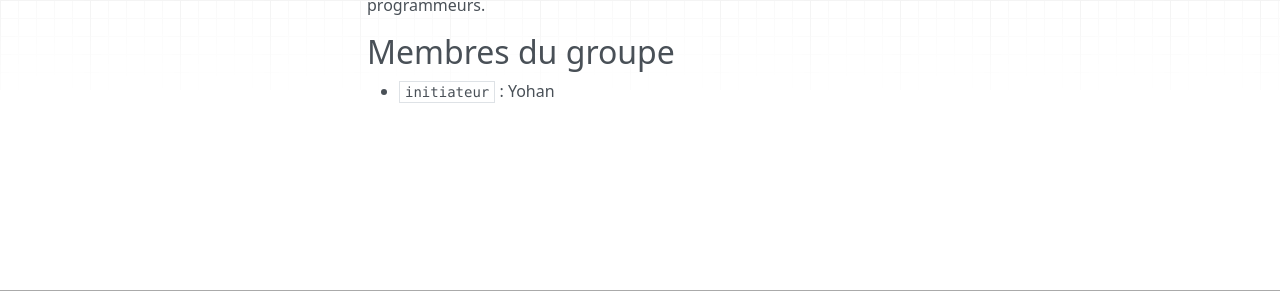
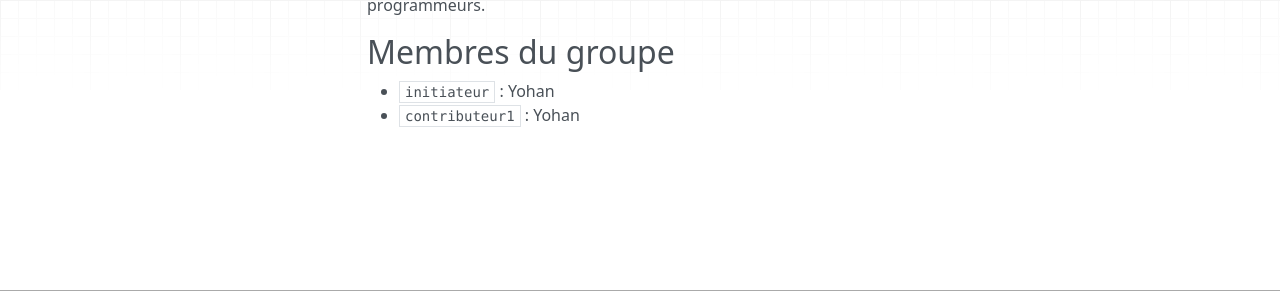
Before and after one commit to aarmad/quotes-docs-guillaume-yohan-aaron, an MkDocs documentation site: the page built from docs/index.md, in a window 1280 px wide. Shown: the part 216-511 px from the top of the page. Built offline with MkDocs 1.6.1, drawn with Linux system fonts in a browser that asks for light colours; nearby versions of some CDN libraries.

Commit message:
Complete index.md and README.md (Contributor 1)

```diff
--- a/docs/index.md
+++ b/docs/index.md
@@ -5,3 +5,4 @@ Programming Quotes est petite application qui permet d'afficher des citations hu
 ## Membres du groupe
 
 - `initiateur` : Yohan
+- `contributeur1` : Yohan
```
Also changed, not shown: README.md (+1 -0 lines).
